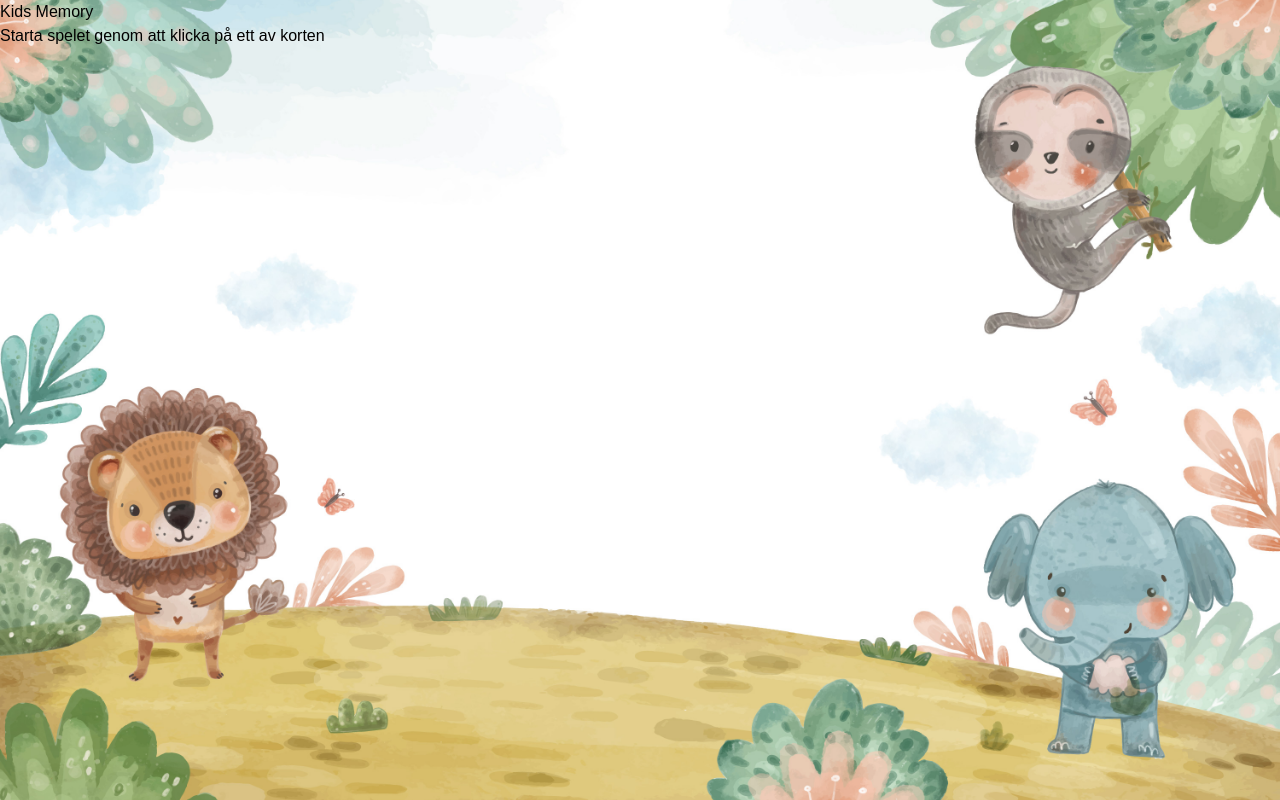
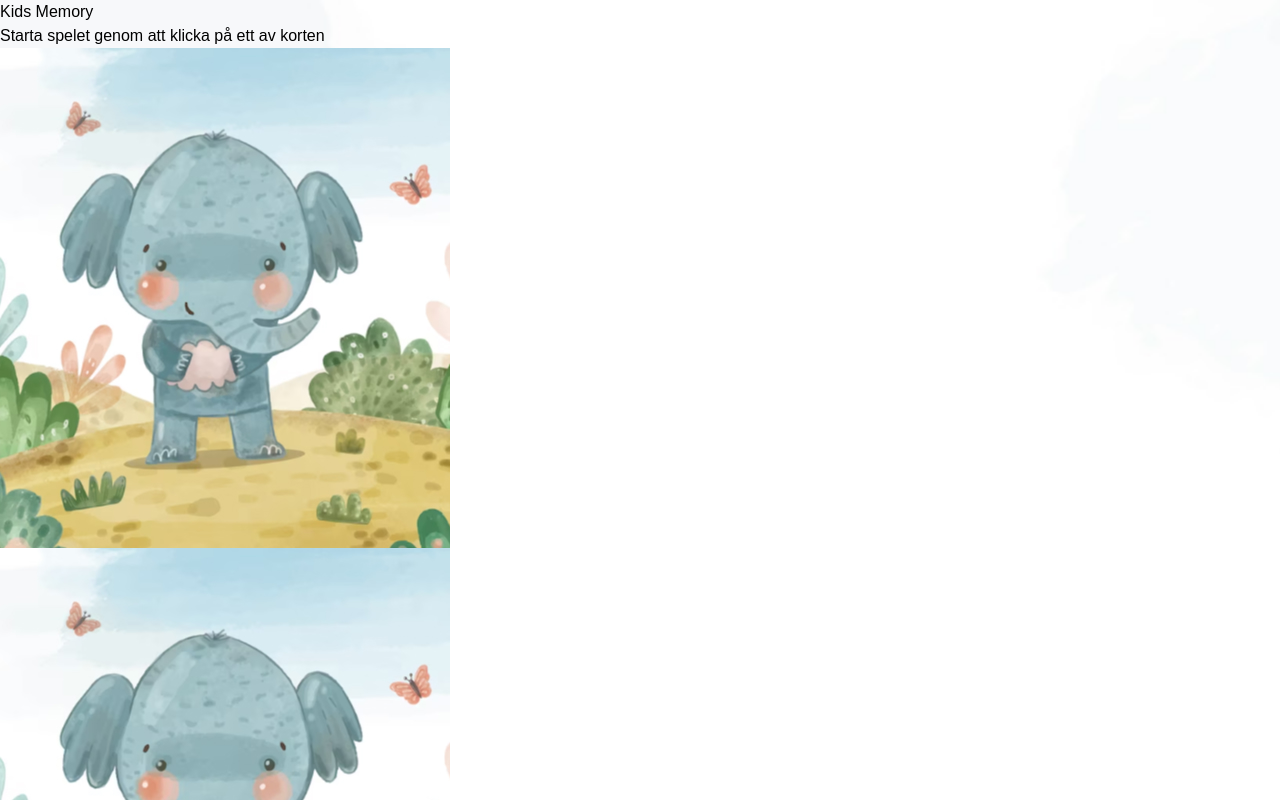
Before and after one commit to DianaNilsson/react-memory-game, a React (Create React App) app: page / in a window 1280 px wide. Shown: the top 800 px of the page. Built offline with nearby package versions, Linux system fonts and the light colour scheme.

Commit message:
Render Board component

```diff
--- a/src/App.js
+++ b/src/App.js
@@ -1,10 +1,12 @@
 import './App.css'
+import Board from './components/board/Board'
 
 const App = () => {
   return (
     <div className="App">
       <h1>Kids Memory</h1>
       <h2>Starta spelet genom att klicka på ett av korten</h2>
+      <Board />
     </div>
   )
 }
```
